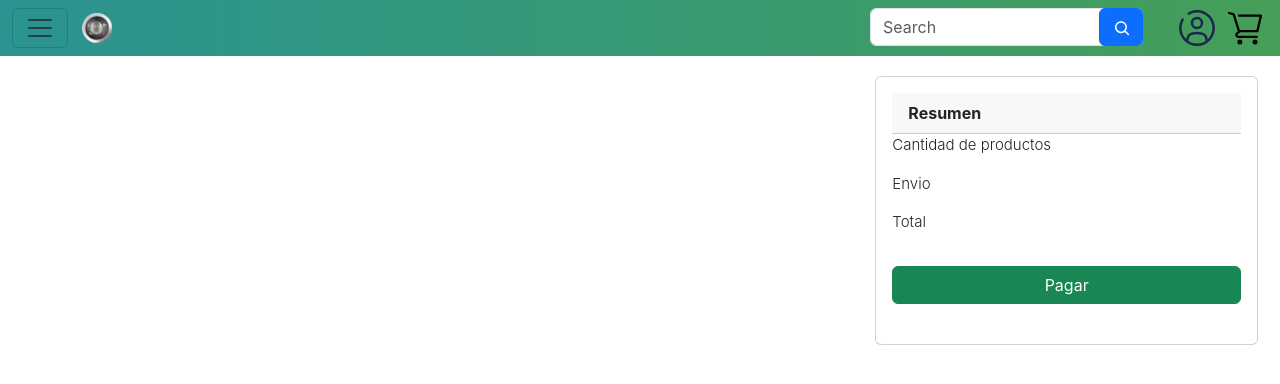
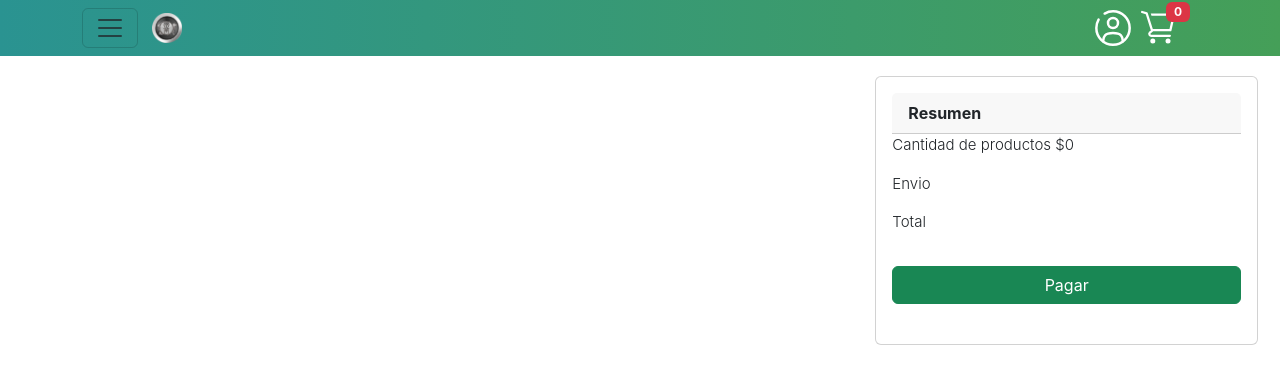
Before and after one commit to Kavaneri/Proyecto-genesis, a React (Create React App) app in the folder proyecto-g/: page /Carrito in a window 1280 px wide. Shown: the top 384 px of the page. Built offline with nearby package versions, Linux system fonts and the light colour scheme.

Commit message:
cambios menores en el header, implementación de notoficación de cantidad de productos en el carrito y subtotal

```diff
--- a/proyecto-g/src/componentes/carrito.jsx
+++ b/proyecto-g/src/componentes/carrito.jsx
@@ -17,8 +17,8 @@ import CardHeader from 'react-bootstrap/esm/CardHeader';
 
 export default function Carrito() {
 
-  const { detalleCompra } = useContext(ShopContext)
-
+  const { detalleCompra, getSubtotalProductos } = useContext(ShopContext)
+  const cant = getSubtotalProductos()
   return (
     <>
       <Cabecera />
@@ -41,7 +41,7 @@ export default function Carrito() {
                       <CardBody>
                         <CardHeader><strong>Resumen</strong></CardHeader>
                         <CardText className='d-flex flex-column'>
-                          <p className='fw-light'>Cantidad de productos</p>
+                          <p className='fw-light'>Cantidad de productos ${cant}</p>
                           <p className='fw-light'>Envio</p>
                           <p className='fw-light'>Total</p>
                         </CardText>
--- a/proyecto-g/src/componentes/context-shop/context-shop.jsx
+++ b/proyecto-g/src/componentes/context-shop/context-shop.jsx
@@ -11,6 +11,8 @@ const getDetalleCompra = () =>{
     return detalle
 }
 
+
+
 export const ShopContextProvider = ({children}) => {
 
     const[detalleCompra, setDetalleCompra] = useState(getDetalleCompra());
@@ -19,7 +21,29 @@ export const ShopContextProvider = ({children}) => {
         setDetalleCompra((prev) => ({...prev , [productoId]: prev[productoId] + 1}))
     }
 
-    const contextValue = {detalleCompra, agregarProducto}
+    const getCantidadProductos = () =>{
+        let cantidad = 0
+        for(const item in detalleCompra){
+            if(detalleCompra[item] > 0){
+                // let itemInfo = PRODUCTS.find((product) => product.id === Number(item))
+                cantidad += detalleCompra[item]
+            }
+        }
+        return cantidad
+    }
+
+    const getSubtotalProductos = () =>{
+        let cantidad = 0
+        for(const item in detalleCompra){
+            if(detalleCompra[item] > 0){
+                let itemInfo = PRODUCTS.find((product) => product.id === Number(item))
+                cantidad += detalleCompra[item] * itemInfo.precio
+            }
+        }
+        return cantidad
+    }
+
+    const contextValue = {detalleCompra, agregarProducto, getSubtotalProductos, getCantidadProductos}
 
     console.log(detalleCompra)
 
--- a/proyecto-g/src/componentes/header.css
+++ b/proyecto-g/src/componentes/header.css
@@ -49,13 +49,15 @@
     background: linear-gradient(180deg, rgba(42, 147, 97, 1) 0%, rgba(69, 159, 88, 1) 100%);
 }
 
-.navbar-form{
-    margin-right: 20px;
+
+.navbar-form button {
+    position: relative;
+    right: 20px;
+
 }
 
-.navbar-form button {
-    margin-left: -52px;
-
+.navbar-form .form-control{
+    border: 1px solid black;
 }
 
 .div-user{
@@ -67,15 +69,24 @@
  margin-left: 70px;
 }
 
-/* .col-cart{
-    position: relative;
-} */
+.column-cart{
+    /* border: 1px solid black; */
+    margin-right: 20px;
+    margin-left: -35px;
+}
 
-.div-img{
+.badge{
+    position: absolute;
+    right: -30%;
+    bottom: 65%;
+}
+
+
+/* .div-img{
     position: absolute;
     bottom: 7px;
     right: 15px;
-}
+} */
 
 /* .nav-item-text {
     color: white;
--- a/proyecto-g/src/componentes/header.jsx
+++ b/proyecto-g/src/componentes/header.jsx
@@ -1,4 +1,4 @@
-import { React, useState } from 'react';
+import { React, useContext, useState } from 'react';
 import Navbar from 'react-bootstrap/Navbar';
 import Nav from 'react-bootstrap/Nav';
 import Container from 'react-bootstrap/Container';
@@ -8,6 +8,7 @@ import Row from 'react-bootstrap/Row';
 import Col from 'react-bootstrap/Col';
 import Form from 'react-bootstrap/Form';
 import Button from 'react-bootstrap/Button';
+import Badge from 'react-bootstrap/Badge';
 
 import login from './iconos/login.svg'
 import carrito from './iconos/carrito2.svg';
@@ -21,6 +22,7 @@ import pqrs from './iconos/pqrs2.svg'
 import './header.css'
 import Stack from 'react-bootstrap/Stack';
 import { Link } from 'react-router-dom';
+import { ShopContext } from './context-shop/context-shop';
 
 export default function Cabecera() {
 
@@ -29,12 +31,14 @@ export default function Cabecera() {
     const handleClose = () => setShow(false);
     const handleShow = () => setShow(true);
 
+    const {getCantidadProductos} = useContext(ShopContext)
+    const cantidadProductos = getCantidadProductos()
+
     return (
         <>
             {['false'].map((expand) => (
                 <Navbar key={expand} expand={expand} className="bg-body-tertiary header-bg" sticky='true'>
-                    <Container fluid>
-                        <Stack direction='horizontal' gap={3}>
+                    <Container >
                         <Navbar.Toggle aria-controls={`offcanvasNavbar-expand-${expand}`} />
                         <Navbar.Offcanvas
                             id={`offcanvasNavbar-expand-${expand}`}
@@ -86,9 +90,8 @@ export default function Cabecera() {
                                 height="30"
                                 className="d-inline-block align-top" />{' '}
                         </Navbar.Brand>
-                        </Stack>
-                        <Row>
-                            <Col lg={9}>
+                        <Row className='justifu-content-center'>
+                            {/* <Col>
                                 <Form className="d-flex navbar-form ">
                                     <Form.Control
                                         type="search"
@@ -112,16 +115,17 @@ export default function Cabecera() {
                                         </svg>
                                     </Button>
                                 </Form>
-                            </Col>
-                            <Col lg={2}>
+                            </Col> */}
+                            <Col>
                                 <UserModal />
                             </Col>
-
-                            <Link to='/Carrito'>
-                                <div className='div-img'>
-                                    <img src={carrito} alt="carro de compras" />
+                            <Col className='column-cart'>
+                                    <Link to='/Carrito' >
+                                        <div className='div-img position-relative'>
+                                            <img src={carrito} alt="carro de compras" /><Badge  className='badge' bg="danger">{cantidadProductos}</Badge>
                                         </div>
                                     </Link>
+                            </Col>
                         </Row>
                     </Container>
                 </Navbar>
```
Also changed, not shown: proyecto-g/src/componentes/iconos/carrito2.svg, proyecto-g/src/componentes/iconos/login.svg. Lines whose indentation alone changed are shown as unchanged.
